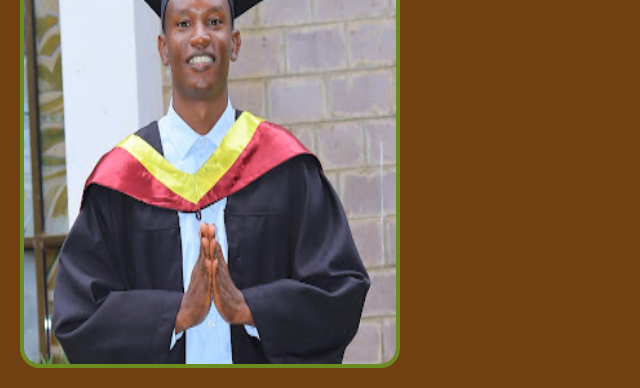
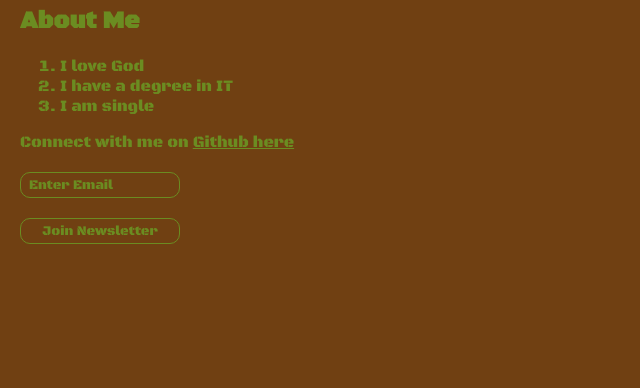
Before and after one commit to KORIRJK/Simple-personal-website, a website built with Vite: page index.html in a window 1280 px wide. Shown: the part 160-548 px from the top of the page, without its empty margins (0-640 px from the left). Built offline with nearby package versions, Linux system fonts and the light colour scheme; a web font is replaced by a local one.

Commit message:
Update index.html

```diff
--- a/index.html
+++ b/index.html
@@ -6,7 +6,7 @@
         <script src="index.js"></script>
     </head>
     <body>
-        <img src="jkk.jpg" width="500" height="500" >
+        <img src="jkk.jpg" width="500" height="50" >
         <h1>Hello, I am Kibet</h1>
         <h2>About Me</h2>
         <ol>
```
